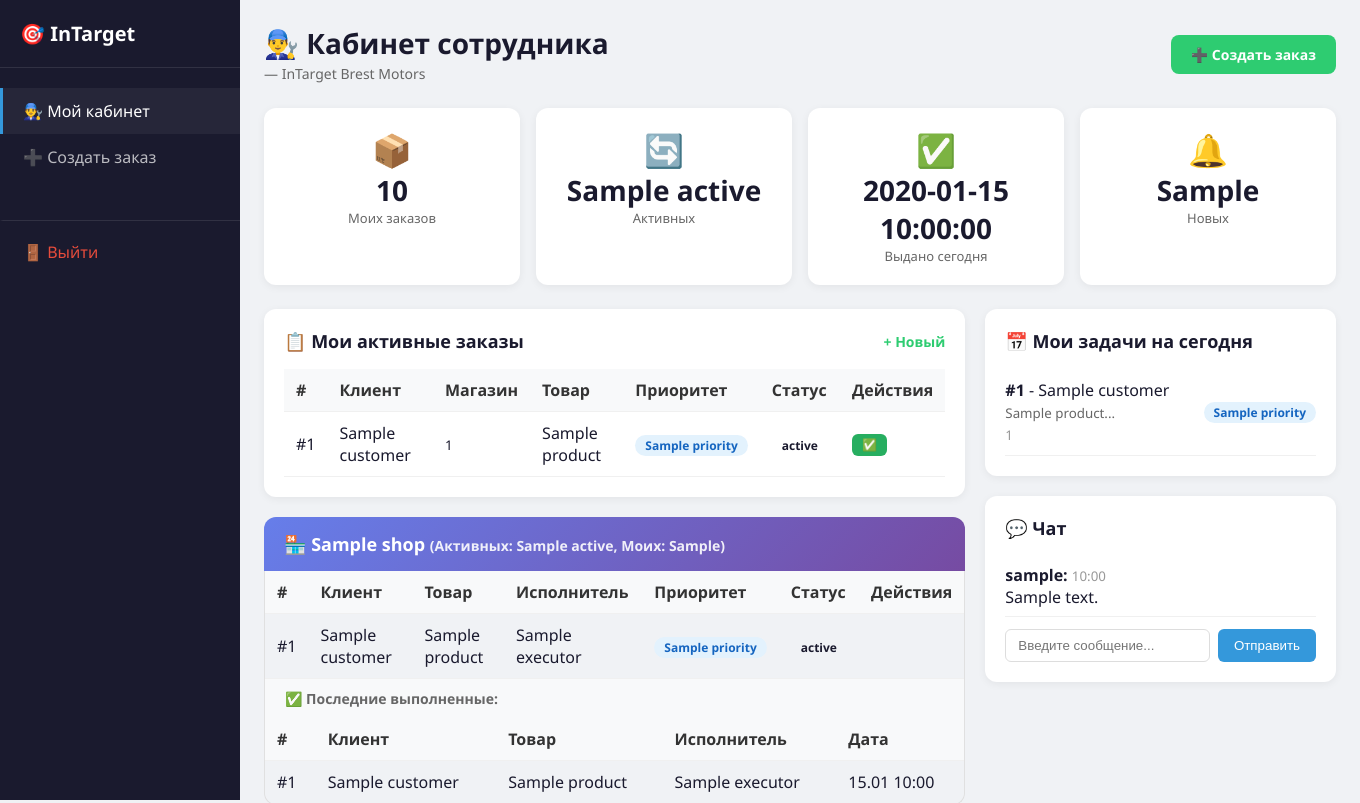
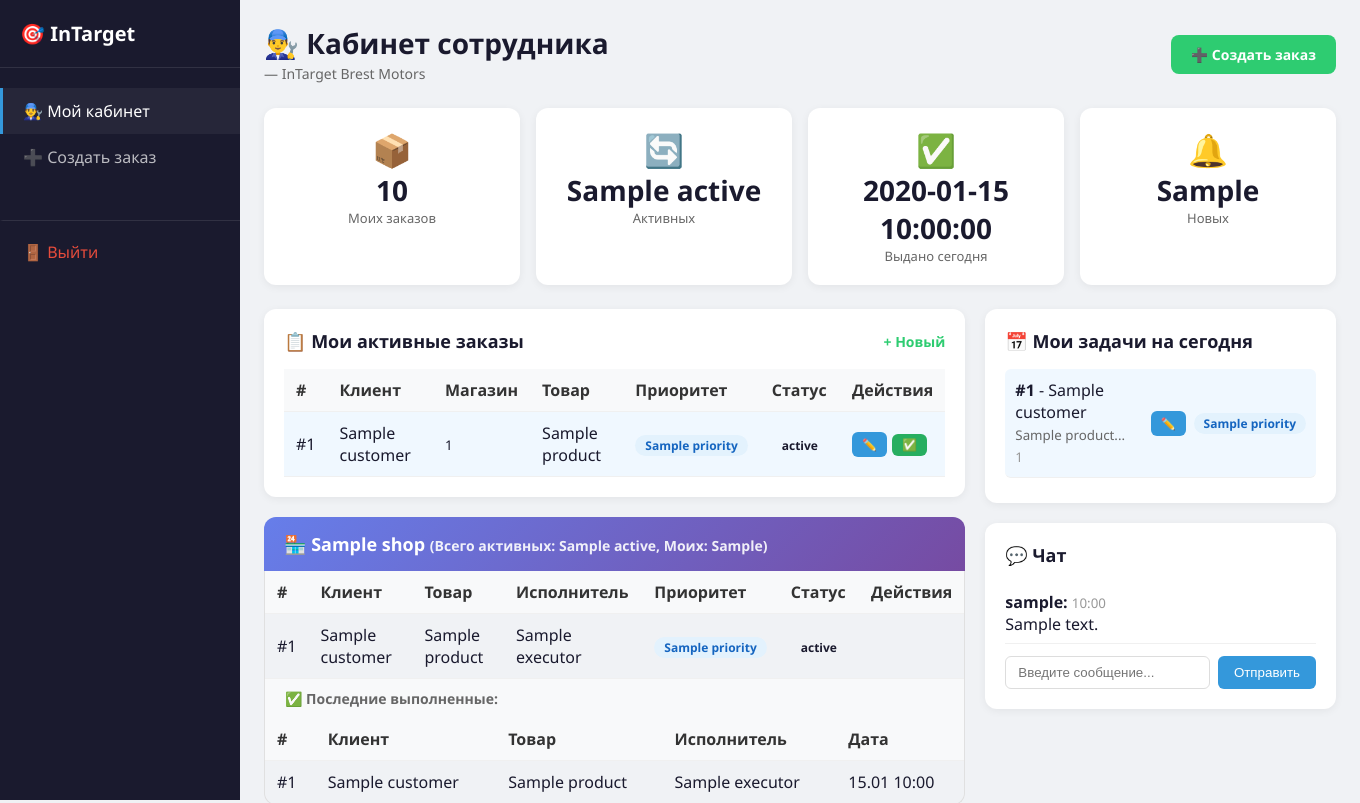
Before and after one commit to adiafterwalk88/brest-motors-site, a Flask app: template website/templates/employee_dashboard.html in a window 1360 px wide. Shown: the top 803 px of the page. Run offline with Flask 3, Linux system fonts and the light colour scheme; the template is opened without the code that fills it: most values are stand-ins (such as "Sample title", 1, 10 or a date in 2020); parts of the project's set-up code (start-up, migrations or seed data) failed here and were passed over; some libraries are stand-ins or nearby versions.

Commit message:
Update employee_dashboard.html

```diff
--- a/website/templates/employee_dashboard.html
+++ b/website/templates/employee_dashboard.html
@@ -47,7 +47,7 @@
     .chat-input-group { display: flex; gap: 8px; margin-top: 12px; }
     .chat-input-group input { flex: 1; padding: 8px 12px; border: 1px solid #ddd; border-radius: 6px; }
     .chat-input-group button { padding: 8px 16px; background: #3498db; color: white; border: none; border-radius: 6px; cursor: pointer; white-space: nowrap; }
-    .own-order { background: #f0f8ff; }
+    .my-order { background: #f0f8ff; }
     .btn-group { display: flex; gap: 5px; }
     @media (max-width: 768px) {
         .sidebar { display: none; }
@@ -128,7 +128,7 @@
                                 </thead>
                                 <tbody>
                                     {% for order in my_orders %}
-                                    <tr class="{% if order.is_own_order %}own-order{% endif %}">
+                                    <tr class="my-order">
                                         <td>#{{ order.id }}</td>
                                         <td>{{ order.customer }}</td>
                                         <td><small>{{ shops.get(order.shop_id, order.shop_id) }}</small></td>
@@ -145,9 +145,7 @@
                                         </td>
                                         <td>
                                             <div class="btn-group">
-                                                {% if order.is_own_order %}
                                                 <a href="/employee/orders/{{ order.id }}/edit" class="btn-sm btn-edit">✏️</a>
-                                                {% endif %}
                                                 <form method="POST" action="/orders/{{ order.id }}/complete" style="display:inline;">
                                                     <input type="hidden" name="notes" value="">
                                                     <button type="submit" class="btn-sm btn-complete">✅</button>
@@ -174,7 +172,7 @@
                     <div class="shop-header">
                         🏪 {{ shop_data.name }}
                         <span style="font-size:14px;opacity:0.9;">
-                            (Активных: {{ shop_data.stats.active if shop_data.stats else 0 }},
+                            (Всего активных: {{ shop_data.stats.active if shop_data.stats else 0 }},
                             Моих: {{ shop_data.stats.my_active if shop_data.stats else 0 }})
                         </span>
                     </div>
@@ -195,7 +193,7 @@
                                     </thead>
                                     <tbody>
                                         {% for order in shop_data.active_orders %}
-                                        <tr class="{% if order.is_own_order %}own-order{% endif %}">
+                                        <tr class="{% if order.executor == session.user_name %}my-order{% endif %}">
                                             <td>#{{ order.id }}</td>
                                             <td>{{ order.customer }}</td>
                                             <td>{{ order.product[:30] }}{% if order.product|length > 30 %}...{% endif %}</td>
@@ -217,7 +215,7 @@
                                                 </span>
                                             </td>
                                             <td>
-                                                {% if order.is_own_order %}
+                                                {% if order.executor == session.user_name %}
                                                 <a href="/employee/orders/{{ order.id }}/edit" class="btn-sm btn-edit">✏️</a>
                                                 {% endif %}
                                             </td>
@@ -269,7 +267,7 @@
                     <div class="card-title">📅 Мои задачи на сегодня</div>
                     {% if today_tasks %}
                         {% for task in today_tasks %}
-                        <div style="padding:10px 0;border-bottom:1px solid #f0f0f0;{% if task.is_own_order %}background:#f0f8ff;padding:10px;border-radius:6px;{% endif %}">
+                        <div style="padding:10px 0;border-bottom:1px solid #f0f0f0;background:#f0f8ff;padding:10px;border-radius:6px;margin-bottom:5px;">
                             <div style="display:flex;justify-content:space-between;align-items:center;">
                                 <div>
                                     <strong>#{{ task.id }}</strong> - {{ task.customer }}
@@ -279,9 +277,7 @@
                                     <small style="color:#999;">{{ shops.get(task.shop_id, task.shop_id) }}</small>
                                 </div>
                                 <div style="display:flex;align-items:center;gap:8px;">
-                                    {% if task.is_own_order %}
                                     <a href="/employee/orders/{{ task.id }}/edit" class="btn-sm btn-edit">✏️</a>
-                                    {% endif %}
                                     <span class="badge-status {% if task.priority == 'Высокий' %}badge-high{% else %}badge-normal{% endif %}">
                                         {{ task.priority }}
                                     </span>
```
